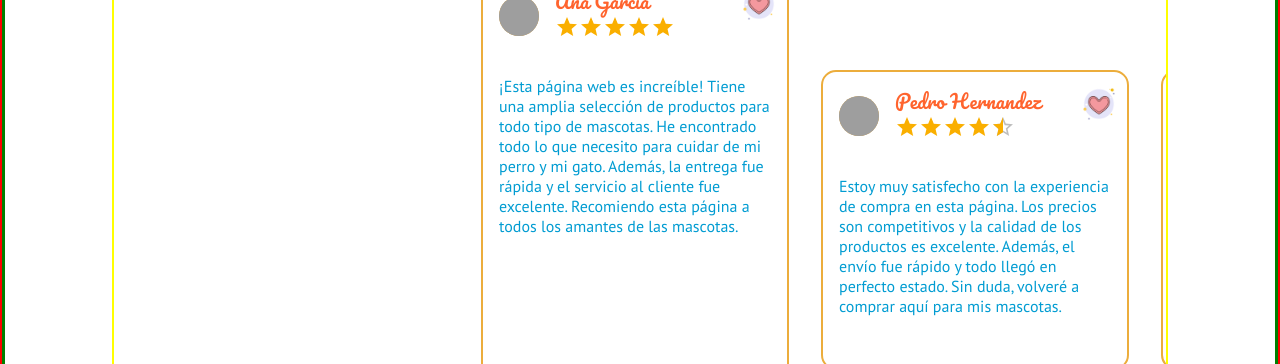
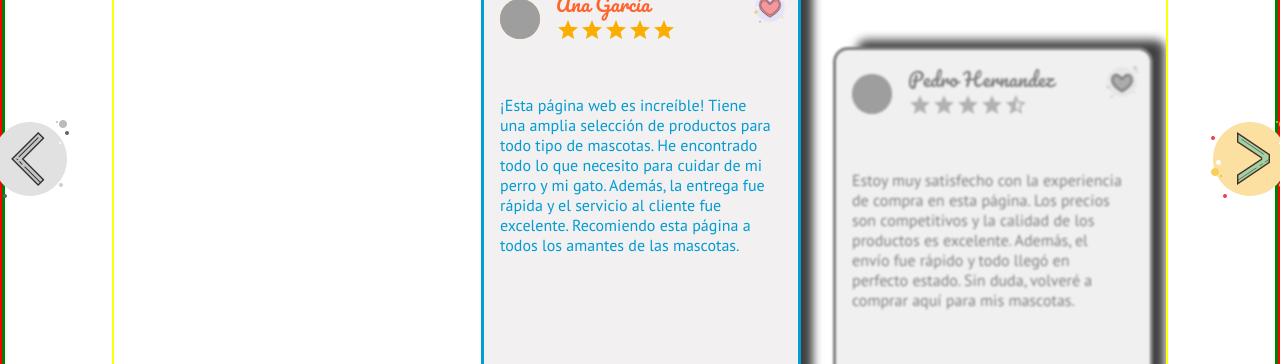
Before and after one commit to Brisnayu/Proyecto-MERN4, a React (Vite) app: page /reviews in a window 1280 px wide. Shown: the part 588-952 px from the top of the page. Built offline with nearby package versions, Linux system fonts and the light colour scheme; grey boxes are pictures that could not be loaded.

Commit message:
create cardfeed

```diff
--- a/src/components/CardFeed.jsx
+++ b/src/components/CardFeed.jsx
@@ -9,18 +9,41 @@ const StyleCardFeed = styled.div`
   display: flex;
   flex-direction: column;
   width: 20rem;
+  gap: 1rem;
   height: ${(props) => props.height};
   border-radius: 15px;
-  margin: 0 1rem;
-  border: 2px solid var(--color-terciary);
+  border: 3px solid var(--color-secondary);
+  background-color: var(--color-background);
   position: relative;
+
+  -webkit-box-shadow: 18px -13px 10px -6px rgba(0, 0, 0, 0.75);
+  -moz-box-shadow: 18px -13px 10px -6px rgba(0, 0, 0, 0.75);
+  box-shadow: 18px -13px 10px -6px rgba(0, 0, 0, 0.75);
   /* right: 3rem; */
   right: ${(props) => props.right + "rem"};
+  filter: ${(props) => props.filter};
+  animation: side 1s ease-out;
+
+  @keyframes side {
+    0% {
+      transform: translate3d(30%, 0, 0);
+    }
+    50% {
+      transform: translate3d(25%, 0, 0);
+    }
+    90% {
+      transform: translate3d(10%, 0, 0);
+    }
+    100% {
+      /* opacity: 1; */
+      transform: none;
+    }
+  }
 `;
 
-const CardFeed = ({ avatar, nombre, stars, texto, position, height }) => {
+const CardFeed = ({ avatar, nombre, stars, texto, position, height, filter }) => {
   return (
-    <StyleCardFeed right={position} height={height}>
+    <StyleCardFeed right={position} height={height} filter={filter}>
       <CardHeader
         avatar={<Avatar src={avatar} sx={{ bgcolor: "var(--color-terciary)" }}></Avatar>}
         action={
--- a/src/components/ui/CardStyled.jsx
+++ b/src/components/ui/CardStyled.jsx
@@ -2,7 +2,7 @@ import styled from "@emotion/styled";
 import { useState } from "react";
 import { v4 as uuidv4 } from "uuid";
 
-import { Feedback } from "../../functions/Feedback";
+import { feedback } from "../../functions/Feedback";
 import CardFeed from "../CardFeed";
 
 const StyleCardReview = styled.div`
@@ -18,10 +18,10 @@ const StyleCardReview = styled.div`
 `;
 
 const StyleCarousel = styled.div`
-  display: flex;
-  justify-content: center;
+  display: grid;
+  grid-template-columns: repeat(${feedback.length}, 22rem);
+  grid-template-rows: repeat(1, 600px);
   align-items: center;
-  justify-content: flex-start;
   overflow: hidden;
   /* white-space: nowrap; */
   border-radius: 15px;
@@ -32,38 +32,49 @@ const StyleCarousel = styled.div`
   position: absolute;
 `;
 
-const StyleButtonCarousel = styled.div`
+const ContainerButtonCarousel = styled.div`
   position: absolute;
   display: flex;
   gap: 1rem;
-  bottom: -22rem;
-  border: 3px solid blue;
+  bottom: 0rem;
+  gap: 70rem;
+  /* border: 3px solid blue; */
+  background: transparent;
+`;
+
+const StyleButtonCarousel = styled.button`
+  background: transparent;
+  border: none;
+  cursor: ${(props) => props.cursor};
+  filter: ${(props) => props.filter};
 `;
 
 const CardReviewStyled = () => {
-  const [previous, setPrevius] = useState(-21);
+  const [previous, setPrevius] = useState(-22);
   const [positionCurrent, setPositionCurrent] = useState(0);
 
   const previousComent = () => {
-    if (previous === -21) {
-      setPrevius(-21);
+    if (previous === -22) {
+      setPrevius(-22);
     } else {
-      setPrevius(previous - 21);
+      setPrevius(previous - 22);
       setPositionCurrent(positionCurrent - 1);
     }
   };
 
   const nextComent = () => {
-    setPrevius(previous + 21);
-    setPositionCurrent(positionCurrent + 1);
+    if (previous === 22 * (feedback.length - 2)) {
+      setPrevius(22 * (feedback.length - 2));
+    } else {
+      setPrevius(previous + 22);
+      setPositionCurrent(positionCurrent + 1);
+    }
   };
-
-  console.log(previous);
 
   return (
     <StyleCardReview>
       <StyleCarousel>
-        {Feedback.map((feed, index) => (
+        {feedback.map((feed, index) => (
           <CardFeed
             key={uuidv4()}
             avatar={feed.avatar}
@@ -71,15 +82,28 @@ const CardReviewStyled = () => {
             stars={feed.stars}
             texto={feed.texto}
             position={previous}
-            height={index === positionCurrent ? "500px" : "300px"}
+            height={index === positionCurrent ? "500px" : "350px"}
+            filter={index !== positionCurrent ? "grayscale(100%) blur(1px)" : "none"}
           />
         ))}
       </StyleCarousel>
 
-      <StyleButtonCarousel>
-        <button onClick={previousComent}>PREVIOUS</button>
-        <button onClick={nextComent}>NEXT</button>
-      </StyleButtonCarousel>
+      <ContainerButtonCarousel>
+        <StyleButtonCarousel
+          filter={previous === -22 ? "grayscale(100%)" : "none"}
+          cursor={previous === -22 ? "null" : "pointer"}
+          onClick={previousComent}
+        >
+          <img src="./src/assets/icon-left.png" alt="icon-left" />
+        </StyleButtonCarousel>
+        <StyleButtonCarousel
+          filter={previous === 22 * (feedback.length - 2) ? "grayscale(100%)" : "none"}
+          cursor={previous === 22 * (feedback.length - 2) ? "null" : "pointer"}
+          onClick={nextComent}
+        >
+          <img src="./src/assets/icon-right.png" alt="icon-left" />
+        </StyleButtonCarousel>
+      </ContainerButtonCarousel>
     </StyleCardReview>
   );
 };
--- a/src/functions/Feedback.js
+++ b/src/functions/Feedback.js
@@ -1,4 +1,4 @@
-export const Feedback = [
+export const feedback = [
   {
     avatar: "https://i.pinimg.com/564x/26/f9/34/26f93413514f52e981ee5527a6cfe317.jpg",
     stars: 5,
--- a/src/pages/FirstPet.jsx
+++ b/src/pages/FirstPet.jsx
@@ -1,3 +1,4 @@
+import { Accordion, AccordionDetails, AccordionSummary, Typography } from "@mui/material";
 import React from "react";
 
 import ArticleStyled from "../components/ui/ArticleStyled";
@@ -7,10 +8,39 @@ const FirstPet = () => {
   return (
     <MainStyled>
       <ArticleStyled
-        background={`url("https://img.freepik.com/foto-gratis/adorable-retrato-cachorro-jack-russell-retriever_53876-64825.jpg")`}
+        background={`url("https://1.bp.blogspot.com/-GK25c7lX6Bg/YKx9P-DDxrI/AAAAAAAAIm0/IFMeSHQbAvkifmCLaom7e0Pu5hZf6uhWgCLcBGAsYHQ/s700/cuidado-gatitos-bebes-01.jpeg")`}
         height={"70vh"}
       ></ArticleStyled>
-      FirstPet
+      <Accordion>
+        <AccordionSummary
+          expandIcon={"✅"}
+          aria-controls="panel1a-content"
+          id="panel1a-header"
+        >
+          <Typography>Accordion 1</Typography>
+        </AccordionSummary>
+        <AccordionDetails>
+          <Typography>
+            Lorem ipsum dolor sit amet, consectetur adipiscing elit. Suspendisse malesuada
+            lacus ex, sit amet blandit leo lobortis eget.
+          </Typography>
+        </AccordionDetails>
+      </Accordion>
+      <Accordion>
+        <AccordionSummary
+          expandIcon={"✅"}
+          aria-controls="panel2a-content"
+          id="panel2a-header"
+        >
+          <Typography>Accordion 2</Typography>
+        </AccordionSummary>
+        <AccordionDetails>
+          <Typography>
+            Lorem ipsum dolor sit amet, consectetur adipiscing elit. Suspendisse malesuada
+            lacus ex, sit amet blandit leo lobortis eget.
+          </Typography>
+        </AccordionDetails>
+      </Accordion>
     </MainStyled>
   );
 };
```
Also changed, not shown: src/assets/icon-left.png (added), src/assets/icon-right.png (added).
